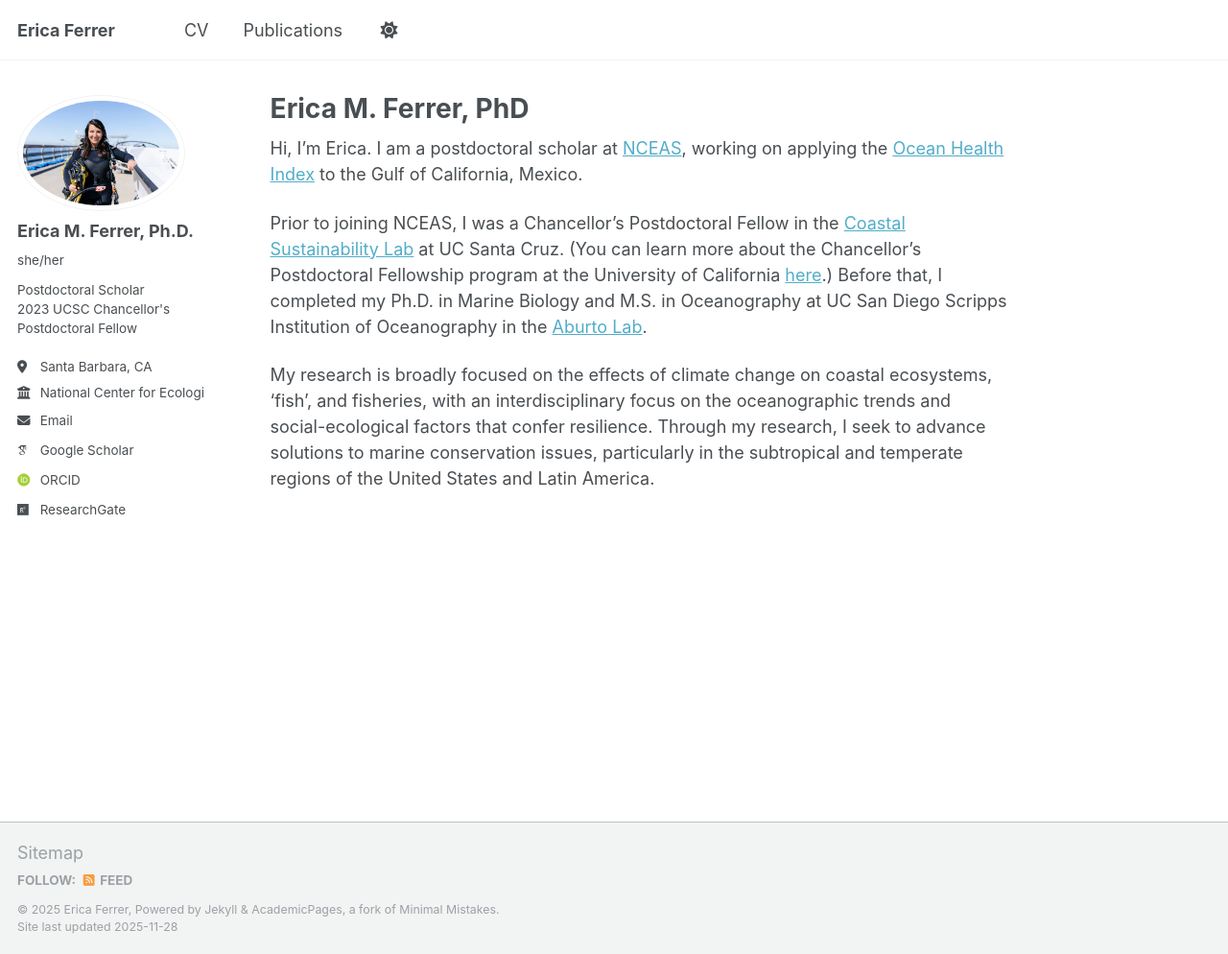
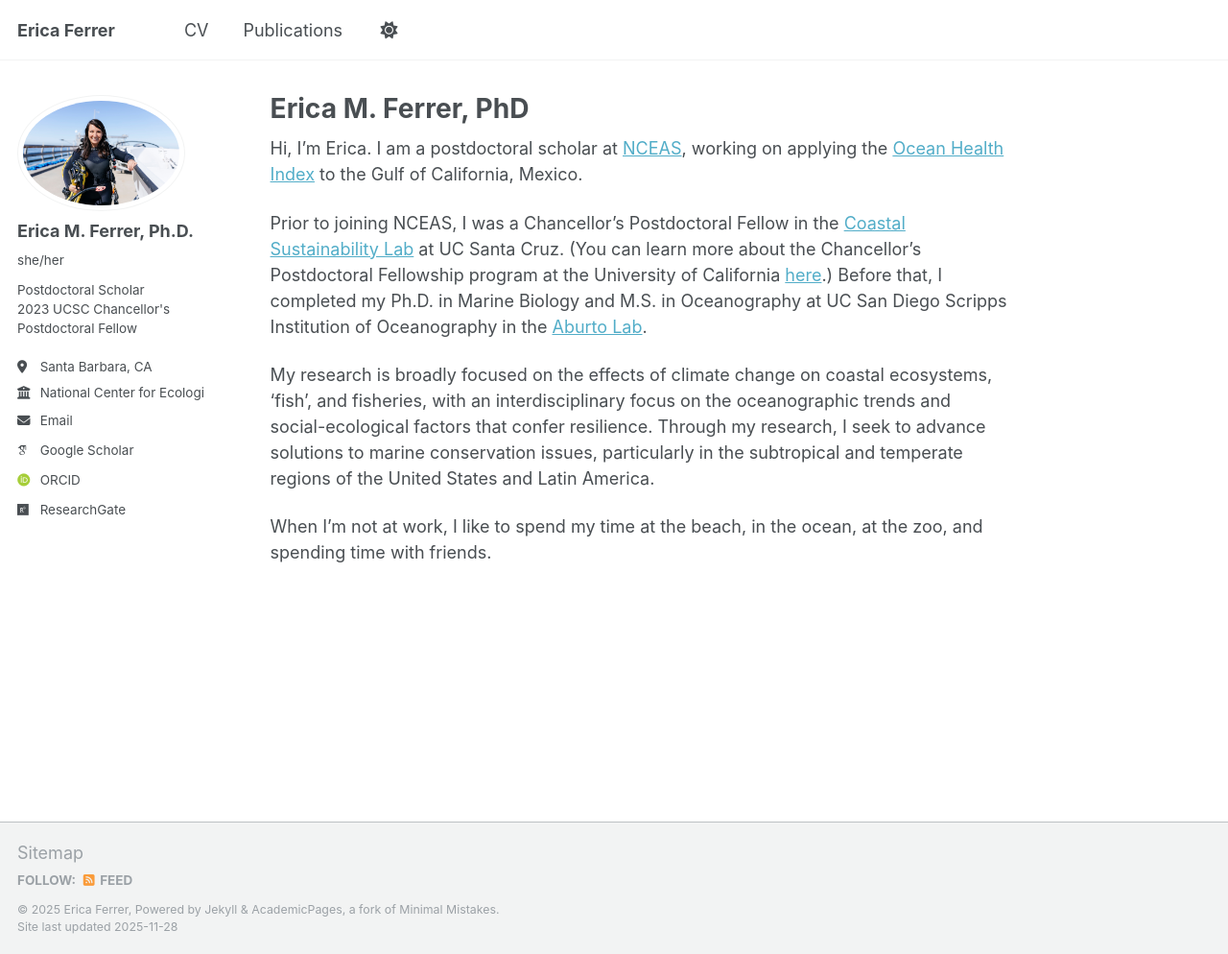
Before and after one commit to emferrer/emferrer.github.io, a Jekyll site: the page built from _pages/about.md, in a window 1280 px wide and 994 px high. Shown: the whole window at 96% size. Built offline with Jekyll 4.4.1, drawn with Linux system fonts in a browser that asks for light colours; some web fonts are replaced; a script that is not in the unit is left out.

Commit message:
Update about.md
About me... with zhuzh. - EF

```diff
--- a/_pages/about.md
+++ b/_pages/about.md
@@ -12,3 +12,5 @@ Hi, I'm Erica. I am a postdoctoral scholar at [NCEAS](https://www.nceas.ucsb.edu
 Prior to joining NCEAS, I was a Chancellor's Postdoctoral Fellow in the [Coastal Sustainability Lab](https://kristy-kroeker.squarespace.com/) at UC Santa Cruz. (You can learn more about the Chancellor's Postdoctoral Fellowship program at the University of California [here](https://ppfp.ucop.edu/info/).) Before that, I completed my Ph.D. in Marine Biology and M.S. in Oceanography at UC San Diego Scripps Institution of Oceanography in the [Aburto Lab](https://www.aburtolab.org/).
 
 My research is broadly focused on the effects of climate change on coastal ecosystems, ‘fish’, and fisheries, with an interdisciplinary focus on the oceanographic trends and social-ecological factors that confer resilience. Through my research, I seek to advance solutions to marine conservation issues, particularly in the subtropical and temperate regions of the United States and Latin America.
+
+When I'm not at work, I like to spend my time at the beach, in the ocean, at the zoo, and spending time with friends.
```
